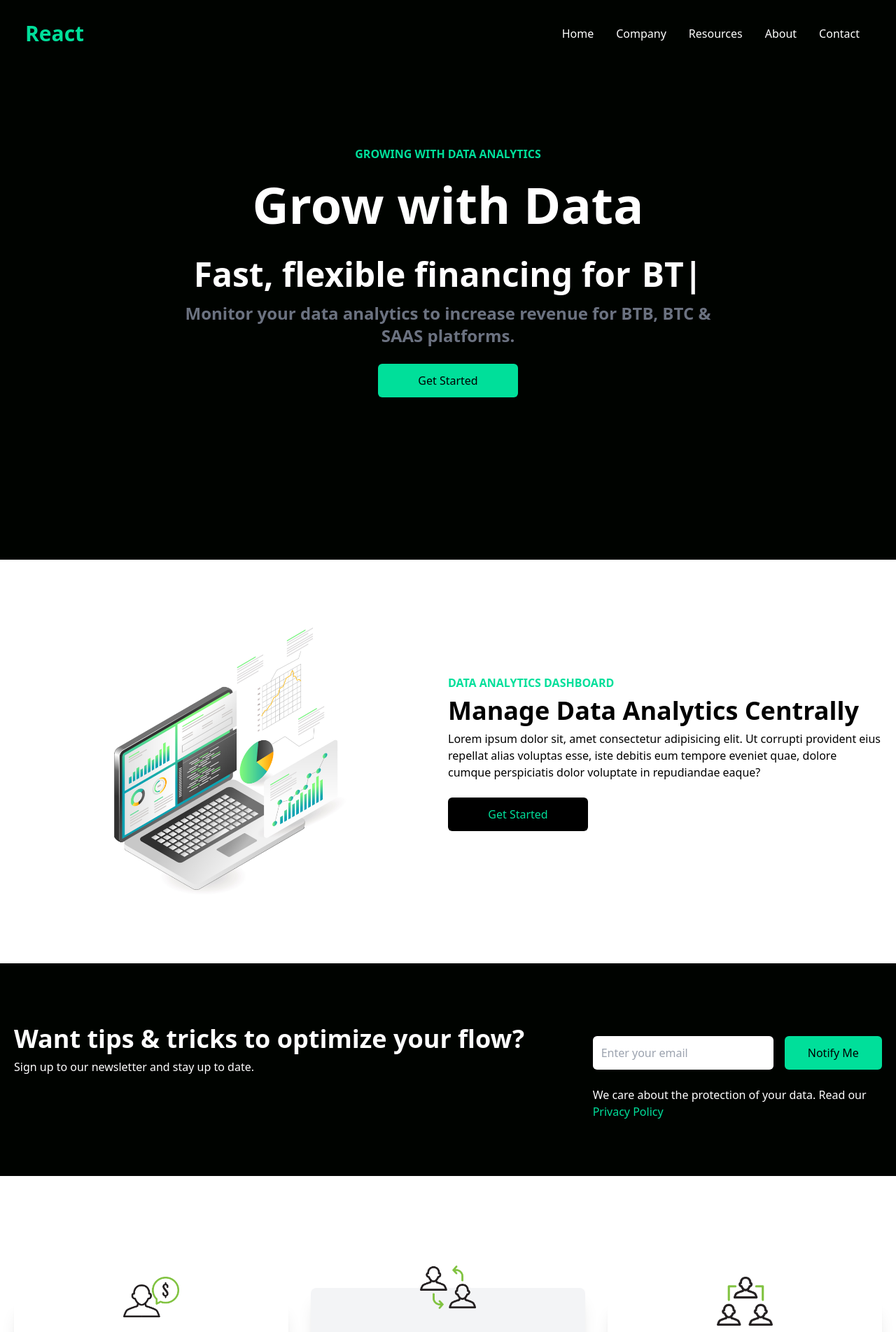
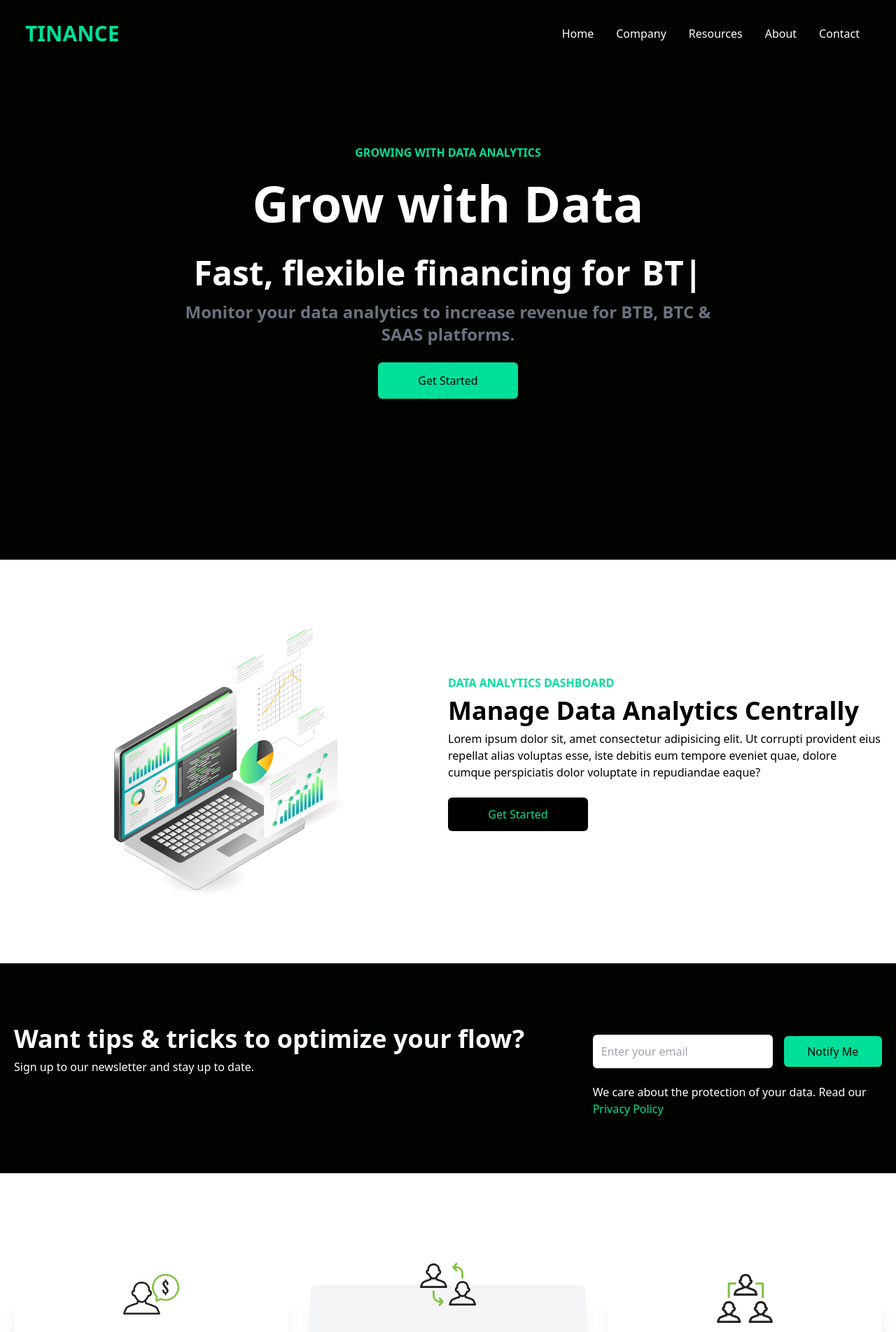
Before and after one commit to tiharagrrr/finance-website, a React (Create React App) app: page / in a window 1280 px wide. Shown: the top 1904 px of the page at 70% size. Built offline with nearby package versions, Linux system fonts and the light colour scheme.

Commit message:
button hover

```diff
--- a/src/components/Footer.jsx
+++ b/src/components/Footer.jsx
@@ -11,7 +11,7 @@ const Footer = () => {
     <div className='max-w-[1240px] mx-auto py-16 px-4 grid lg:grid-cols-3 gap-8 text-gray-300'>
         <div>
             <h1 className='w-full text-3xl font-bold text-[#00df9a]'>
-                REACT
+                TINANCE
             </h1>
             <p className='py-4'>
                 Lorem ipsum dolor sit amet consectetur adipisicing elit. Aspernatur, eligendi libero omnis ad mollitia doloremque vitae at praesentium sint et porro illum dignissimos, labore possimus. Animi quasi optio quos at.
--- a/src/components/Hero.jsx
+++ b/src/components/Hero.jsx
@@ -14,7 +14,8 @@ const Hero = () => {
 
             </div>
             <p className='md:text-2xl text-xl font-bold text-gray-500'>Monitor your data analytics to increase revenue for BTB, BTC & SAAS platforms. </p>
-            <button className='bg-[#00df9a] w-[200px] rounded-md font-medium my-6 mx-auto py-3 text-black'>
+            {/* <button className='bg-[#00df9a] w-[200px] rounded-md font-medium my-6 mx-auto py-3 text-black'> */}
+            <button className='bg-[#00df9a] w-[200px] rounded-md font-medium my-6 mx-auto py-3 text-black hover:bg-black hover:text-[#00df9a] hover:border-[#00df9a] border-transparent border-2 transition-colors duration-500'>
                 Get Started
             </button>
         </div>
--- a/src/components/Navbar.jsx
+++ b/src/components/Navbar.jsx
@@ -12,7 +12,7 @@ const Navbar = () => {
 
   return (
     <div className=' flex justify-between items-center h-24 max-w-[1240px] mx-auto px-4 text-white'>
-      <h1 className='w-full text-3xl font-bold text-[#00df9a]'>React</h1>
+      <h1 className='w-full text-3xl font-bold text-[#00df9a]'>TINANCE</h1>
       <ul className='hidden md:flex'>
         <li className='p-4'>Home</li>
         <li className='p-4'>Company</li>
@@ -25,7 +25,7 @@ const Navbar = () => {
 
       </div>
       <div className={nav ? 'md:hidden fixed left-0 top-0 w-[60%] h-full border-r border-r-gray-900 bg-[#000300] ease-in-out duration-500 ' :'md:hidden fixed left-[-100%]' }>
-        <h1 className='w-full text-3xl font-bold text-[#00df9a] m-4'>React</h1>
+        <h1 className='w-full text-3xl font-bold text-[#00df9a] m-4'>TINANCE</h1>
         <ul className='p-4 uppercase' >
           <li className='p-4 border-gray-600 border-b'>Home</li>
           <li className='p-4  border-gray-600 border-b '>Company</li>
--- a/src/components/Newsletter.jsx
+++ b/src/components/Newsletter.jsx
@@ -15,7 +15,7 @@ const Newsletter = () => {
             <div className='my-4'>
                 <div className='flex flex-col sm:flex-row items-center justify-between w-full'>
                     <input  className='p-3 flex w-full rounded-md text-black' type='email' placeholder='Enter your email' />
-                    <button className='bg-[#00df9a] w-[200px] rounded-md font-medium  ml-4 my-6 px-6 py-3 text-black'>
+                    <button className='bg-[#00df9a] w-[200px] rounded-md font-medium  ml-4 my-6 px-6 py-2 text-black hover:bg-black hover:text-[#00df9a] hover:border-[#00df9a] border-transparent border-2 transition-colors duration-500'>
                         Notify Me
                     </button>
                 </div>
```
